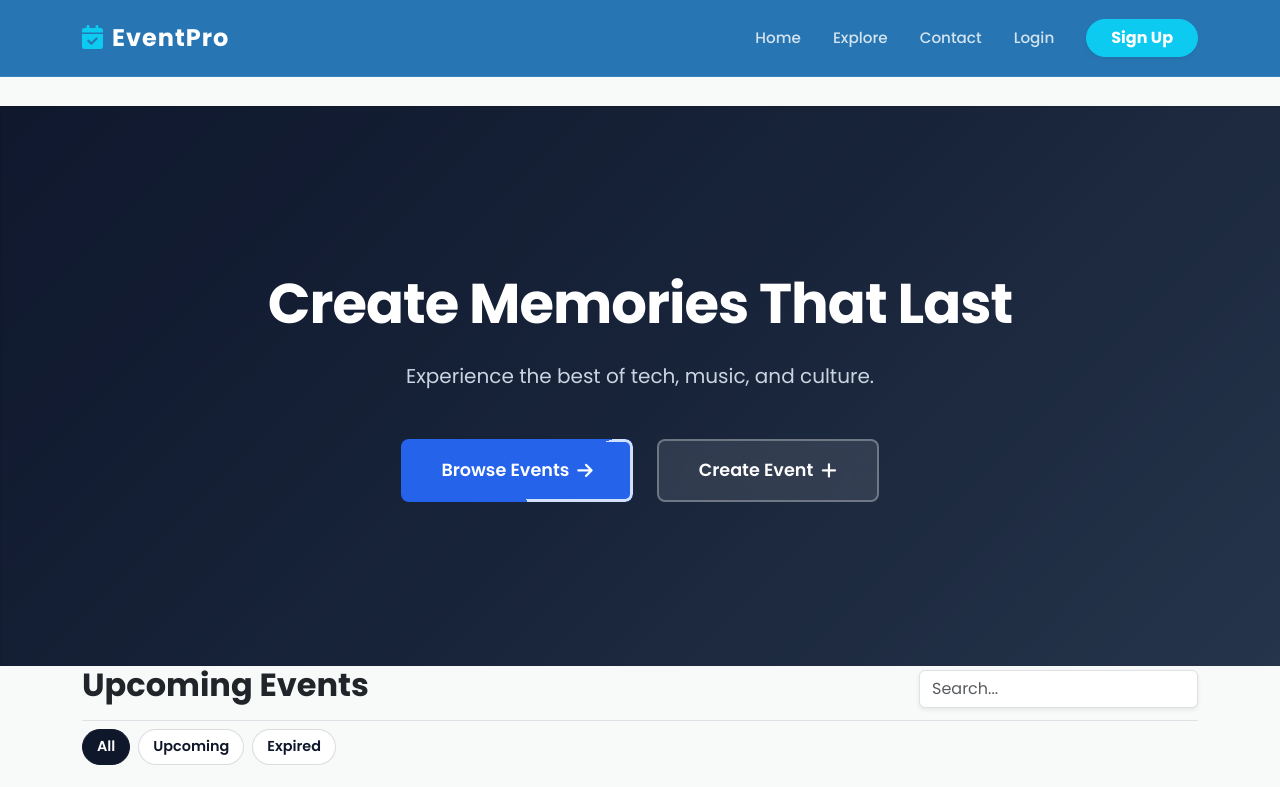
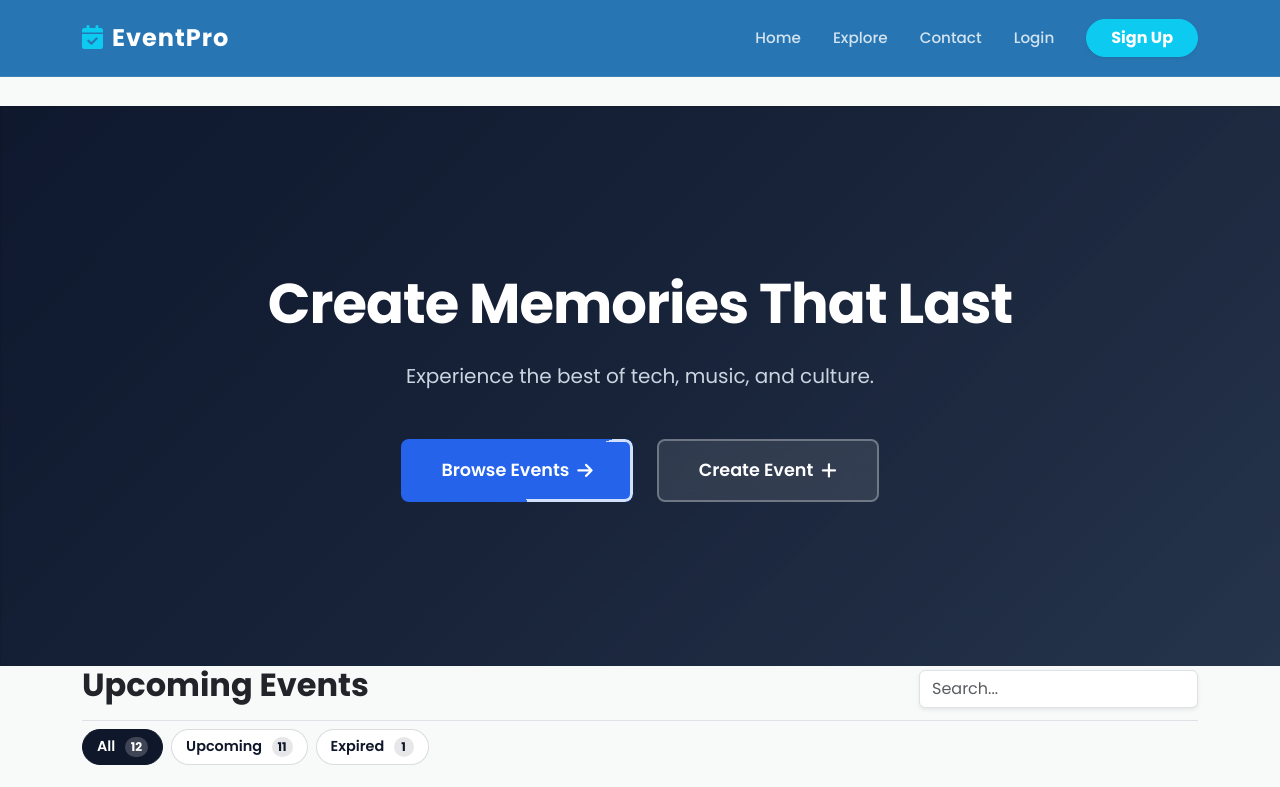
Before and after one commit to akashbhatta/Event-Management-System, a Flask app: page / in a window 1280 px wide. Shown: the top 787 px of the page. Run offline with Flask 3, Linux system fonts and the light colour scheme.

Commit message:
Feat:Added counters in the buttons showing event numbers

```diff
--- a/FrontEnd/static/CSS/style.css
+++ b/FrontEnd/static/CSS/style.css
@@ -328,6 +328,7 @@ html {
     }
 }
 
+
 .card {
     border: none;
     border-radius: 15px;
@@ -439,6 +440,23 @@ footer li a:hover {
     color: #ffffff;
     border-color: #0f172a;
 }
+.status-count {
+    display: inline-flex;
+    align-items: center;
+    justify-content: center;
+    min-width: 20px;
+    height: 20px;
+    padding: 0 6px;
+    margin-left: 6px;
+    border-radius: 999px;
+    background: rgba(15, 23, 42, 0.1);
+    font-size: 0.75rem;
+    font-weight: 700;
+}
+.status-filter-btn.is-active .status-count {
+    background: rgba(255, 255, 255, 0.2);
+    color: #ffffff;
+}
 
 #prevBtn:disabled,
 #nextBtn:disabled {
--- a/FrontEnd/static/JS/main.js
+++ b/FrontEnd/static/JS/main.js
@@ -75,6 +75,7 @@ function applyFilters() {
     let noResults = document.getElementById('noResults');
     const paginationDiv = document.querySelector('.d-flex.justify-content-center.align-items-center.mt-4');
     const hasActiveFilter = filter.length > 0 || statusFilter !== 'all';
+    updateStatusCounts();
 
     for (let i = 0; i < cards.length; i++) {
         let title = cards[i].querySelector(".card-title").innerText;
@@ -125,6 +126,26 @@ function applyFilters() {
     }
 }
 
+function updateStatusCounts() {
+    const cards = document.getElementsByClassName('event-card');
+    let upcoming = 0;
+    let expired = 0;
+    for (let i = 0; i < cards.length; i++) {
+        if (cards[i].classList.contains('is-expired')) {
+            expired++;
+        } else if (cards[i].classList.contains('is-upcoming') || cards[i].classList.contains('is-soon')) {
+            upcoming++;
+        }
+    }
+    const all = cards.length;
+    const allEl = document.querySelector('[data-count="all"]');
+    const upcomingEl = document.querySelector('[data-count="upcoming"]');
+    const expiredEl = document.querySelector('[data-count="expired"]');
+    if (allEl) allEl.textContent = all;
+    if (upcomingEl) upcomingEl.textContent = upcoming;
+    if (expiredEl) expiredEl.textContent = expired;
+}
+
 // ==================== SMOOTH SCROLL FEATURES ====================
 
 // Scroll to top on page load
@@ -149,6 +170,8 @@ document.addEventListener('DOMContentLoaded', function() {
     eventCards.forEach(card => {
         card.style.transition = 'opacity 0.3s ease, transform 0.3s ease';
     });
+
+    updateStatusCounts();
 });
 
 // ==================== SCROLL TO TOP BUTTON ====================
@@ -200,6 +223,7 @@ document.addEventListener('DOMContentLoaded', function() {
     }
 });
 
+
 function shouldHandleFooterLinkClick(event, link) {
     if (event.defaultPrevented) return false;
     if (event.button !== 0) return false;
--- a/FrontEnd/templates/index.html
+++ b/FrontEnd/templates/index.html
@@ -31,13 +31,13 @@
     </div>
     <div class="d-flex flex-wrap gap-2 mb-4 align-items-center">
         <button class="status-filter-btn is-active" type="button" data-filter="all" onclick="setStatusFilter('all')">
-            All
+            All <span class="status-count" data-count="all">0</span>
         </button>
         <button class="status-filter-btn" type="button" data-filter="upcoming" onclick="setStatusFilter('upcoming')">
-            Upcoming
+            Upcoming <span class="status-count" data-count="upcoming">0</span>
         </button>
         <button class="status-filter-btn" type="button" data-filter="expired" onclick="setStatusFilter('expired')">
-            Expired
+            Expired <span class="status-count" data-count="expired">0</span>
         </button>
     </div>
 
@@ -105,7 +105,7 @@
     </div>
 
     {% if events|length > 6 %}
-    <div class="d-flex justify-content-center align-items-center mt-4">
+    <div class="d-flex justify-content-center align-items-center mt-4 pagination-controls">
         <button id="prevBtn" class="btn btn-outline-dark me-3" onclick="changePage(-1)" disabled>Previous</button>
         <span id="pageIndicator" class="fw-bold text-muted">Page 1 of 2</span>
         <button id="nextBtn" class="btn btn-outline-dark ms-3" onclick="changePage(1)">Next</button>
```
